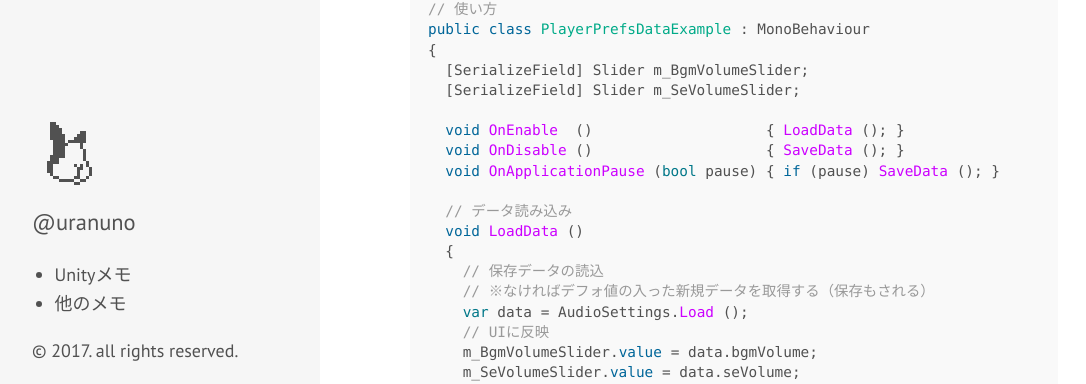
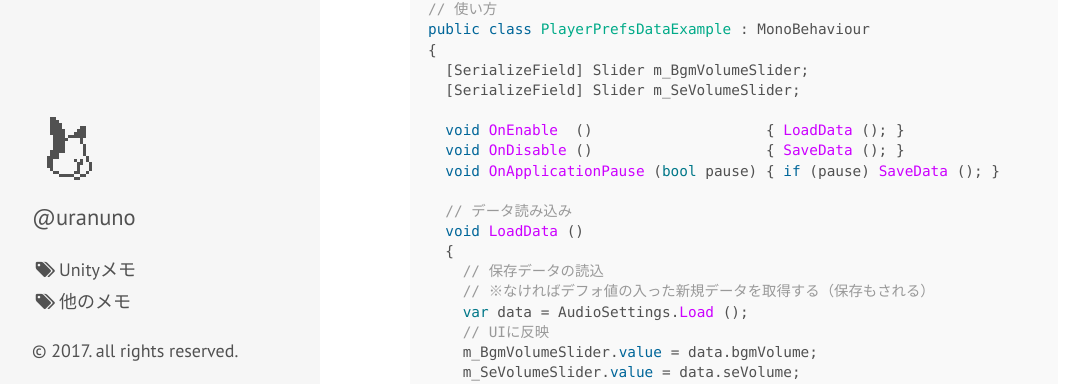
Before and after one commit to uranuno/uranuno.github.io, a Jekyll site: the page built from index.html, in a window 1280 px wide. Shown: the part 441-825 px from the top of the page, without its empty margins (4-1090 px from the left). Built offline with Jekyll 4.4.1, drawn with Linux system fonts in a browser that asks for light colours; emoji names are drawn with the system emoji font; the list of posts is cut into pages by our own code.

Commit message:
tagsアイコンを使いたかった

```diff
--- a/_includes/sidebar.html
+++ b/_includes/sidebar.html
@@ -10,7 +10,7 @@
     <nav class="sidebar-nav">
     <ul>
       {% for list in site.lists %}
-      <li><a class="sidebar-nav-item{% if page.url == list.url %} active{% endif %}" href="{{ list.url }}">{{ list.title }}</a></li>
+      <li><i class="fa fa-tags fa-fw"></i><a class="sidebar-nav-item{% if page.url == list.url %} active{% endif %}" href="{{ list.url }}">{{ list.title }}</a></li>
       {% endfor %}
     </ul>
     </nav>
--- a/_layouts/list.html
+++ b/_layouts/list.html
@@ -3,7 +3,7 @@ layout: default
 ---
 
 <div class="page">
-<h1 class="page-title"><i class="fa fa-list-ul fa-fw"></i>{{ page.title }}</h1>
+<h1 class="page-title"><i class="fa fa-tags fa-fw"></i>{{ page.title }}</h1>
 <div class="related">
   {% assign list-id = page.id | split:'/' | last %}
   {% assign posts = site.categories[list-id] %}
--- a/assets/css/nunomemo.css
+++ b/assets/css/nunomemo.css
@@ -96,12 +96,7 @@ a:hover small {
 }
 .sidebar-nav-item {
   line-height: 1.5;
-}
-@media (min-width: 48em) {
-  .sidebar-nav ul {
-    padding-left: 1.25em;
-    list-style-type: disc;
-  }
+  display: inline-block;
 }
 
 /* Accounts */
```
